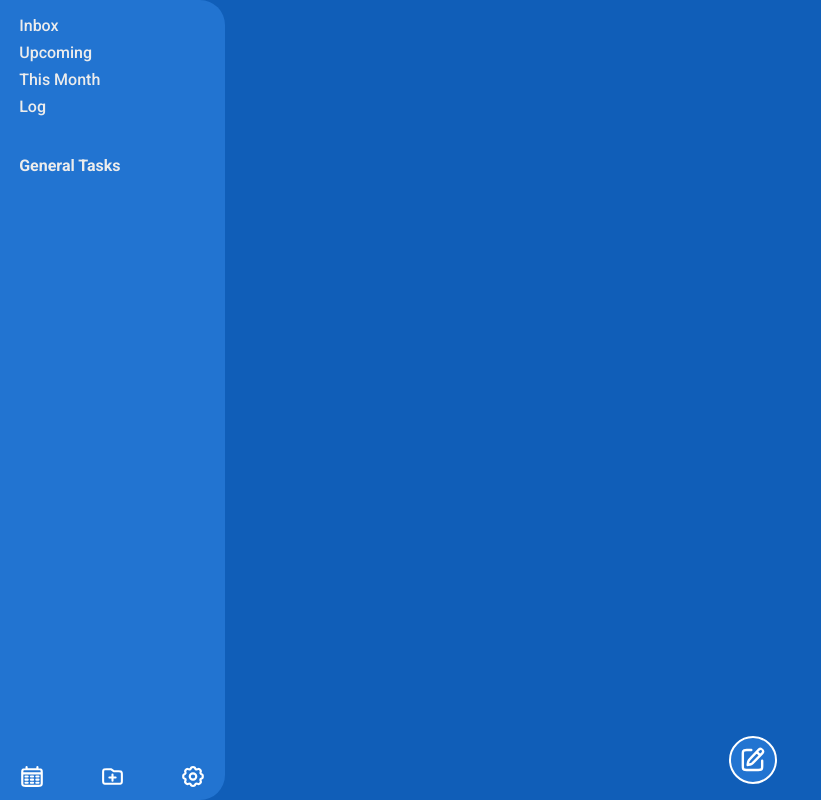
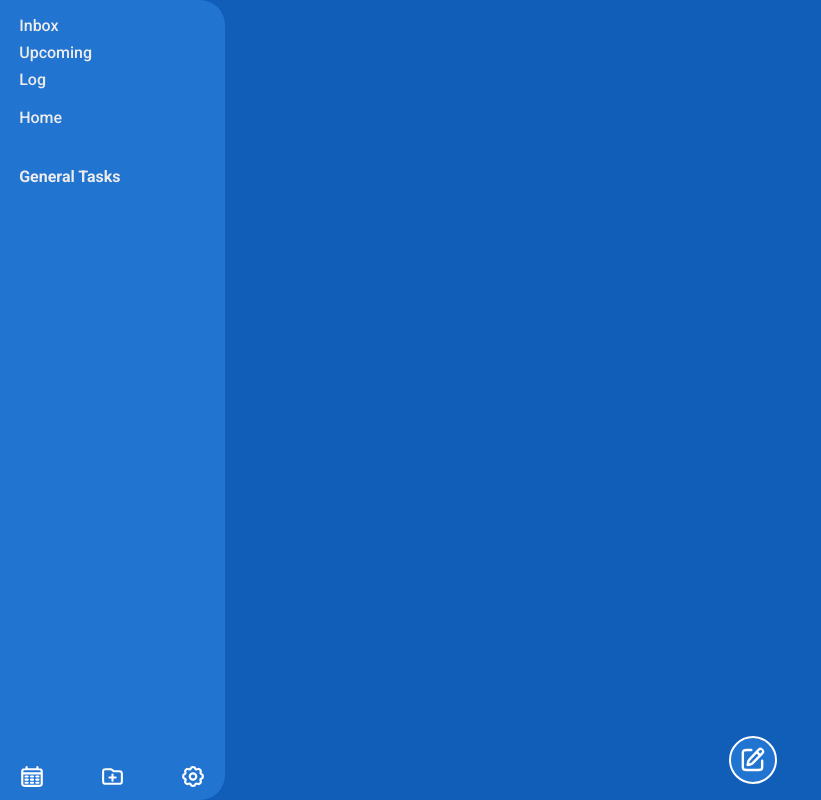
Before and after one commit to NCDUBS11/top_todo, a website built with webpack: page src/template.html in a window 1280 px wide. Shown: the whole page, without its empty margins (0-821 px from the left). Built offline with nearby package versions, Linux system fonts and the light colour scheme.

Commit message:
Change 'This Month' menu item to 'Home' and add additional margin to home top.

```diff
--- a/src/styles.css
+++ b/src/styles.css
@@ -131,6 +131,10 @@ li.navItem:active{
     scale: 1;
     font-weight: var(--fw-xbold);
     cursor: pointer;
+}
+
+.navItem.home{
+    margin-block-start: calc(var(--fs-small)/1.5);
 }
 
 .projectListInfo{
--- a/src/template.html
+++ b/src/template.html
@@ -11,8 +11,8 @@
             <ul class="navMain">
                 <li id="navItem" class="navItem inbox">Inbox</li>
                 <li id="navItem" class="navItem upcoming">Upcoming</li>
-                <li id="navItem" class="navItem month">This Month</li>
                 <li id="navItem" class="navItem log">Log</li>
+                <li id="navItem" class="navItem home">Home</li>
             </ul>
         </div>
         <div id="navCol navColProjects" class="navProjects">
```
